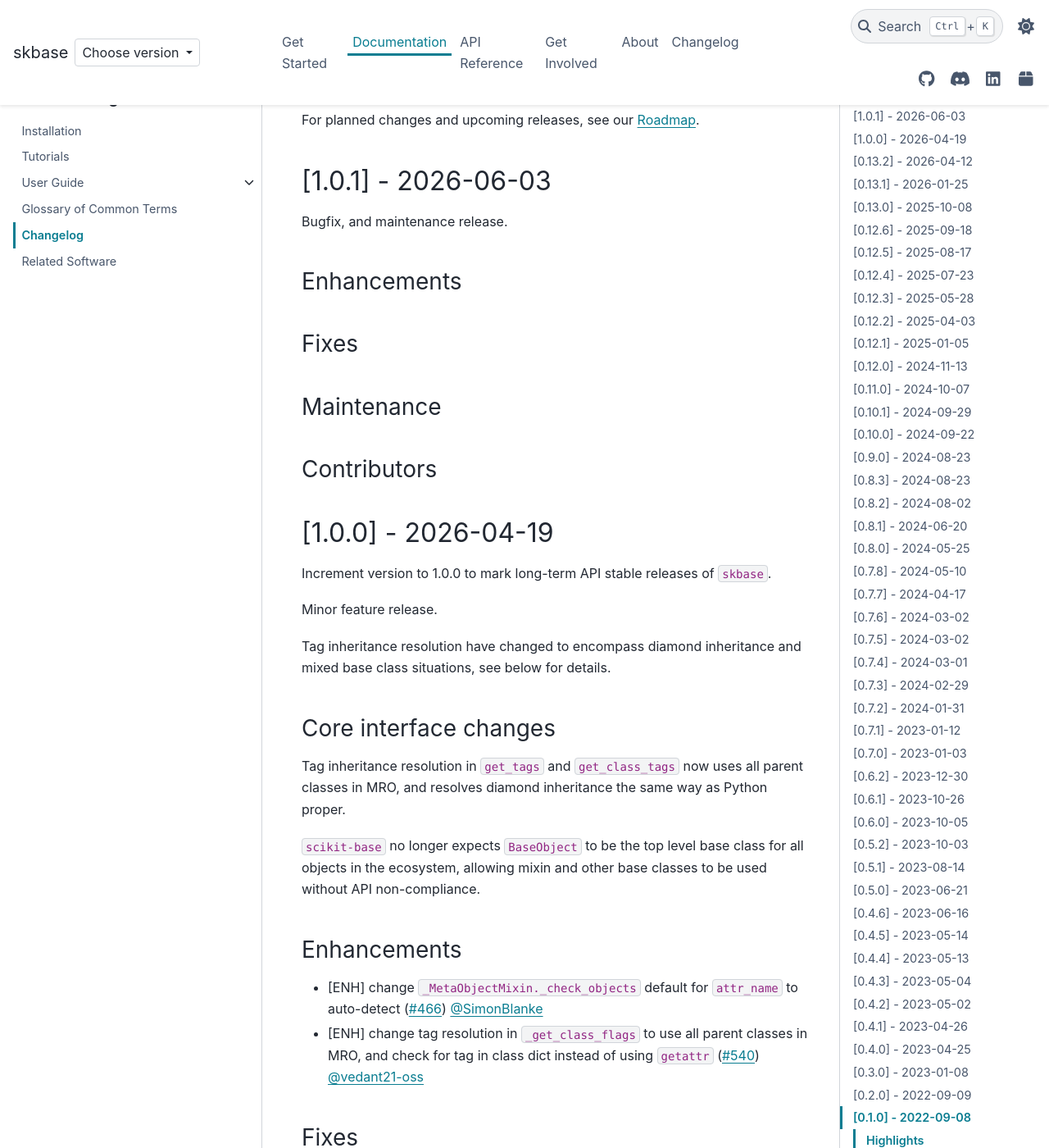
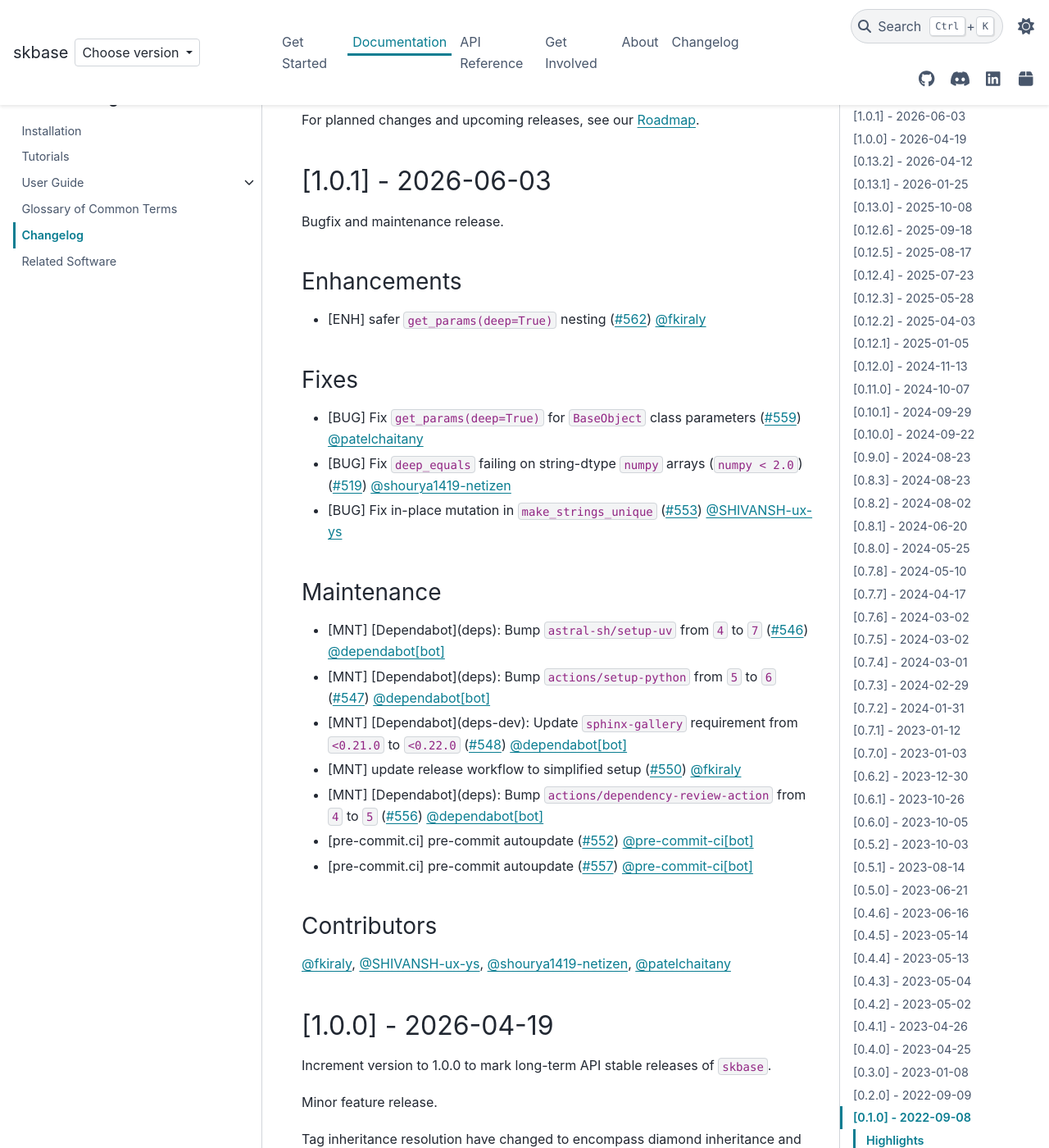
Before and after one commit to sktime/skbase, a Sphinx documentation site: the page built from docs/source/user_documentation/changelog.rst, in a window 1280 px wide and 1400 px high, scrolled down 283 px. Shown: the whole window at 82% size. Built offline with Sphinx 7.4.7 and the PyData theme 0.15.4, drawn with Linux system fonts in a browser that asks for light colours; comment, search, counter and statistics services are not loaded.

Commit message:
Release 1.0.1 - changelog (#565)
Missing changelog for 1.0.1

```diff
--- a/docs/source/user_documentation/changelog.rst
+++ b/docs/source/user_documentation/changelog.rst
@@ -17,20 +17,44 @@
 [1.0.1] - 2026-06-03
 ====================
 
-Bugfix, and maintenance release.
+Bugfix and maintenance release.
 
 Enhancements
 ------------
 
+* [ENH] safer ``get_params(deep=True)`` nesting (:pr:`562`) :user:`fkiraly`
+
 Fixes
 -----
 
+* [BUG] Fix ``get_params(deep=True)`` for ``BaseObject`` class parameters
+  (:pr:`559`) :user:`patelchaitany`
+* [BUG] Fix ``deep_equals`` failing on string-dtype ``numpy`` arrays (``numpy < 2.0``)
+  (:pr:`519`) :user:`shourya1419-netizen`
+* [BUG] Fix in-place mutation in ``make_strings_unique``
+  (:pr:`553`) :user:`SHIVANSH-ux-ys`
+
 Maintenance
 -----------
+* [MNT] [Dependabot](deps): Bump ``astral-sh/setup-uv`` from ``4`` to ``7``
+  (:pr:`546`) :user:`dependabot[bot]`
+* [MNT] [Dependabot](deps): Bump ``actions/setup-python`` from ``5`` to ``6``
+  (:pr:`547`) :user:`dependabot[bot]`
+* [MNT] [Dependabot](deps-dev): Update ``sphinx-gallery`` requirement from ``<0.21.0``
+  to ``<0.22.0`` (:pr:`548`) :user:`dependabot[bot]`
+* [MNT] update release workflow to simplified setup (:pr:`550`) :user:`fkiraly`
+* [MNT] [Dependabot](deps): Bump ``actions/dependency-review-action`` from
+  ``4`` to ``5`` (:pr:`556`) :user:`dependabot[bot]`
+* [pre-commit.ci] pre-commit autoupdate (:pr:`552`) :user:`pre-commit-ci[bot]`
+* [pre-commit.ci] pre-commit autoupdate (:pr:`557`) :user:`pre-commit-ci[bot]`
 
 Contributors
 ------------
 
+:user:`fkiraly`,
+:user:`SHIVANSH-ux-ys`,
+:user:`shourya1419-netizen`,
+:user:`patelchaitany`
 
 
 [1.0.0] - 2026-04-19
```
